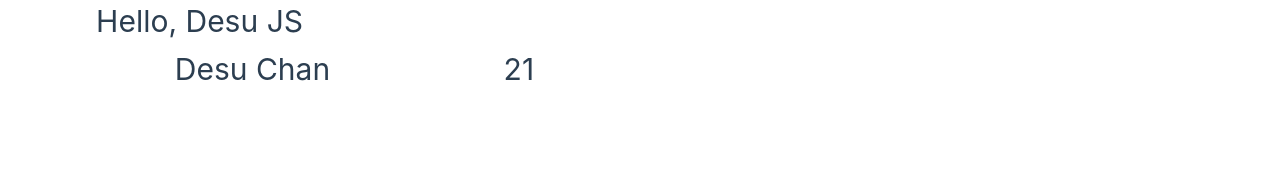
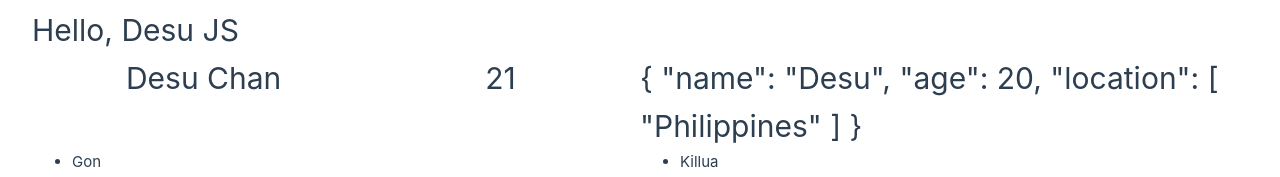
Before and after one commit to desuchan27/learning-vue, a Vue app: page / in a window 1280 px wide. Shown: the part 959-1136 px from the top of the page. Before the commit the page ends 1052 px from the top, so only its background shows below. Built offline with nearby package versions, Linux system fonts and the light colour scheme.

Commit message:
learned complex props

```diff
--- a/src/App.vue
+++ b/src/App.vue
@@ -12,6 +12,7 @@ import StaticPropsComponent from './components/StaticPropsComponent.vue'
 import DynamicPropsComponent from './components/DynamicPropsComponent.vue'
 import ChangingPropsValue from './components/ChangingPropsValue.vue'
 import PropValidation from './components/PropValidation.vue'
+import ComplexPropsComponent from './components/ComplexPropsComponent.vue'
 // import GlobalStyle from './components/GlobalStyle.vue'
 // import LocalStyle from './components/LocalStyle.vue'
 
@@ -33,6 +34,10 @@ const lastName = ref('JS')
   <DynamicPropsComponent :firstName="firstName" :lastName="lastName" />
   <ChangingPropsValue />
   <PropValidation fullName="Desu Chan" :age="21" />
+  <ComplexPropsComponent
+    :friends="['Gon', 'Killua', 'Kurapika', 'Leorio']"
+    :userInfo="{ name: 'Desu', age: 20, location: ['Philippines'] }"
+  />
 </template>
 <style scoped>
 /* h1 {
--- /dev/null
+++ b/src/components/ComplexPropsComponent.vue
@@ -0,0 +1,15 @@
+<script setup>
+defineProps({
+  friends: Array,
+  userInfo: Object
+})
+</script>
+
+<template>
+  <!-- <h1>{{ friends }}</h1> -->
+  <h1>{{ userInfo }}</h1>
+
+  <ul v-for="(friend, index) in friends" :key="index">
+    <li>{{ friend }}</li>
+  </ul>
+</template>
```
